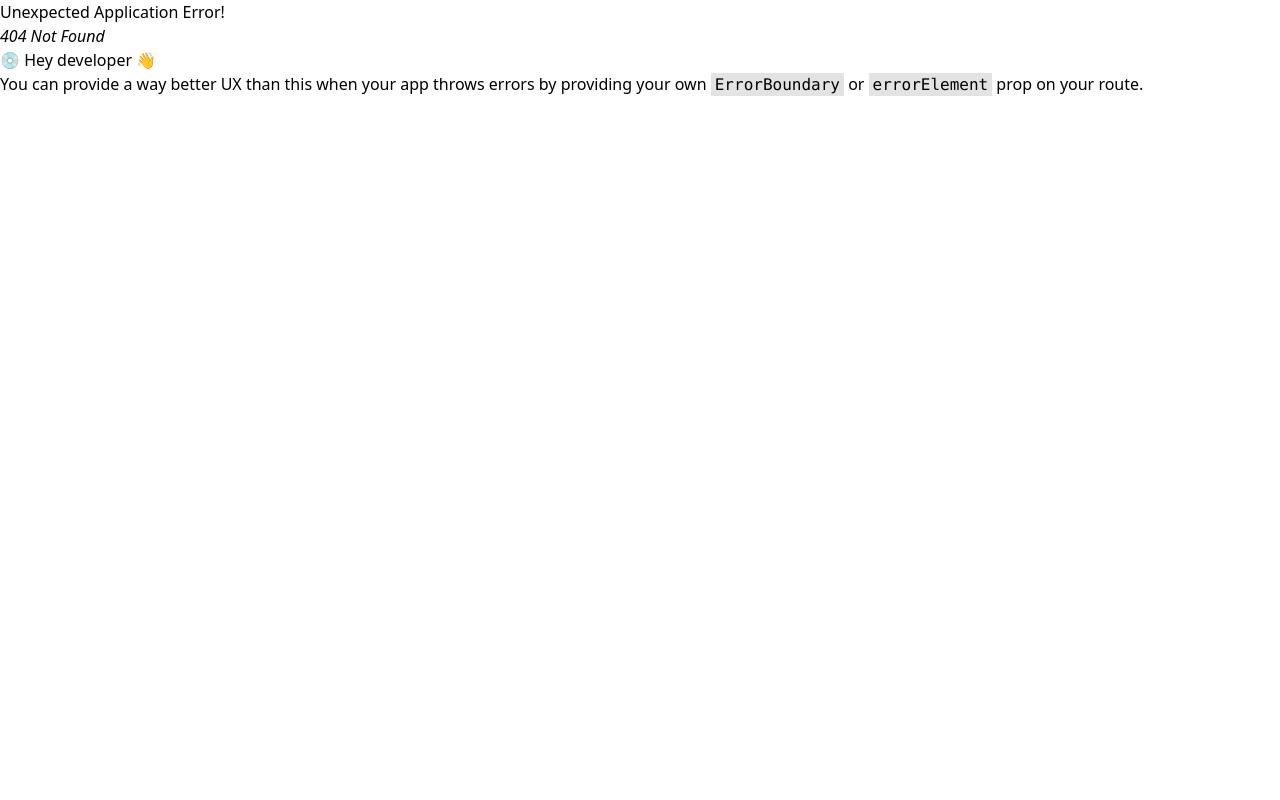
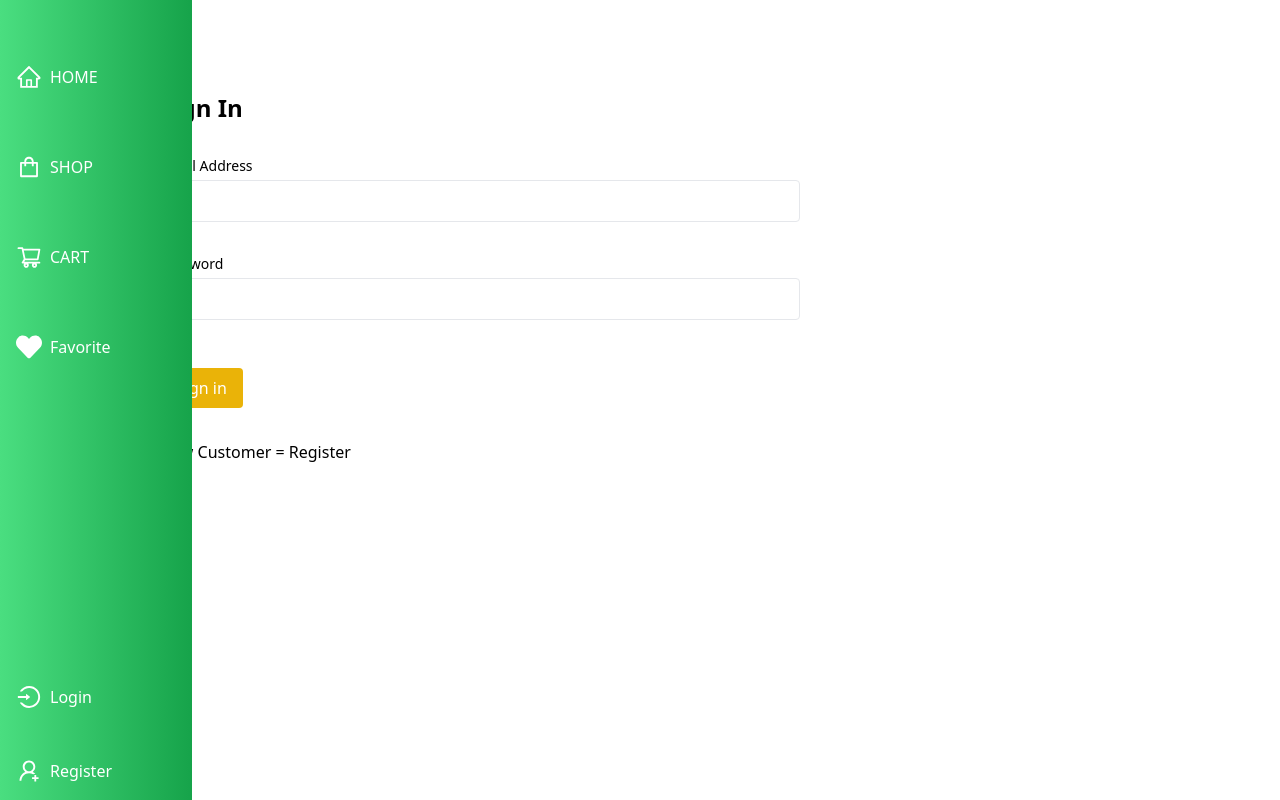
Before and after one commit to NavidDev1/eStore, a React (Vite) app in the folder frontend/: page /login in a window 1280 px wide. Before the commit this address had no page. Built offline with nearby package versions, Linux system fonts and the light colour scheme.

Commit message:
login component created

```diff
--- /dev/null
+++ b/frontend/src/components/Loader.jsx
@@ -0,0 +1,7 @@
+const Loader = () => {
+  return (
+    <div className='animate-spin rounded-full h-16 border-t-4 border-pinkl-500 border-opacity-50'></div>
+  );
+};
+
+export default Loader;
--- a/frontend/src/main.jsx
+++ b/frontend/src/main.jsx
@@ -8,8 +8,15 @@ import { createBrowserRouter } from 'react-router-dom';
 import { Provider } from 'react-redux';
 import store from './redux/features/store.js';
 
+//Auth
+import Login from './pages/Auth/Login.jsx';
+
 const router = createBrowserRouter(
-  createRoutesFromElements(<Route path='/' element={<App />} />)
+  createRoutesFromElements(
+    <Route path='/' element={<App />}>
+      <Route path='/login' element={<Login />} />
+    </Route>
+  )
 );
 
 ReactDOM.createRoot(document.getElementById('root')).render(
--- /dev/null
+++ b/frontend/src/pages/Auth/Login.jsx
@@ -0,0 +1,111 @@
+import { useState, useEffect } from 'react';
+import { Link, useLocation, useNavigate } from 'react-router-dom';
+import { useSelector, useDispatch } from 'react-redux';
+import { useLoginMutation } from '../../redux/api/userApiSlice';
+import { setCredientials } from '../../redux/features/auth/authSlice';
+import { toast } from 'react-toastify';
+import Loader from '../../components/Loader';
+
+const Login = () => {
+  const [email, setEmail] = useState('');
+  const [password, setPassword] = useState('');
+
+  const dispatch = useDispatch();
+  const navigate = useNavigate();
+
+  const [login, { isLoading }] = useLoginMutation();
+
+  const { userInfo } = useSelector((state) => state.auth);
+
+  const { search } = useLocation();
+  const sp = new URLSearchParams(search);
+  const redirect = sp.get('redirect') || '/'; //Get redirect path from URL query parameter or default to '/'
+
+  useEffect(() => {
+    if (userInfo) {
+      navigate(redirect); //Redirect to the specified path after successful login
+    }
+  }, [navigate, redirect, userInfo]);
+
+  const submitHandler = async (e) => {
+    e.preventDefault(); //Prevent the default form submission behavior
+
+    try {
+      // Attempt to perform a login by calling the login mutation function
+      const res = await login({ email, password }).unwrap();
+      console.log(res);
+      dispatch(setCredientials({ ...res })); // Dispatch an action to set user credentials in the Redux store
+    } catch (error) {
+      toast.error(error?.data?.message || error.message); //Display an error toast with a specific message, if available
+    }
+  };
+
+  return (
+    <div>
+      <section className='pl-[10rem] flex flex-wrap'>
+        <div className='mr-[4rem] mt-[5rem]'>
+          <h1 className='text-2xl font-semibold mb-4'> Sign In</h1>
+
+          <form onSubmit={submitHandler} className='container w-[40rem]'>
+            <div className='my-[2rem]'>
+              <label
+                htmlFor='email'
+                className='block text-sm font-medium text-black'
+              >
+                Email Address
+              </label>
+
+              <input
+                type='email'
+                id='email'
+                className='mt-1 p-2 border rounded w-full'
+                value={email}
+                onChange={(e) => setEmail(e.target.value)}
+              />
+            </div>
+
+            <div className='my-[2rem]'>
+              <label
+                htmlFor='password'
+                className='block text-sm font-medium text-black'
+              >
+                Password
+              </label>
+
+              <input
+                type='password'
+                id='password'
+                className='mt-1 p-2 border rounded w-full'
+                value={password}
+                onChange={(e) => setPassword(e.target.value)}
+              />
+            </div>
+            <button
+              disabled={isLoading}
+              type='submit'
+              className='bg-yellow-500 text-white px-4 py-2 rounded cursor-pointer my-[1rem]'
+            >
+              {isLoading ? 'Signing in...' : 'Sign in'}
+            </button>
+
+            {isLoading && <Loader />}
+          </form>
+
+          <div className='mt-4'>
+            <p className='text-black'>
+              New Customer = {''}
+              <Link
+                to={redirect ? `/register?redirect=${redirect}` : '/register'}
+                className='="text-pink-500 hover:underline'
+              >
+                Register
+              </Link>
+            </p>
+          </div>
+        </div>
+      </section>
+    </div>
+  );
+};
+
+export default Login;
```
